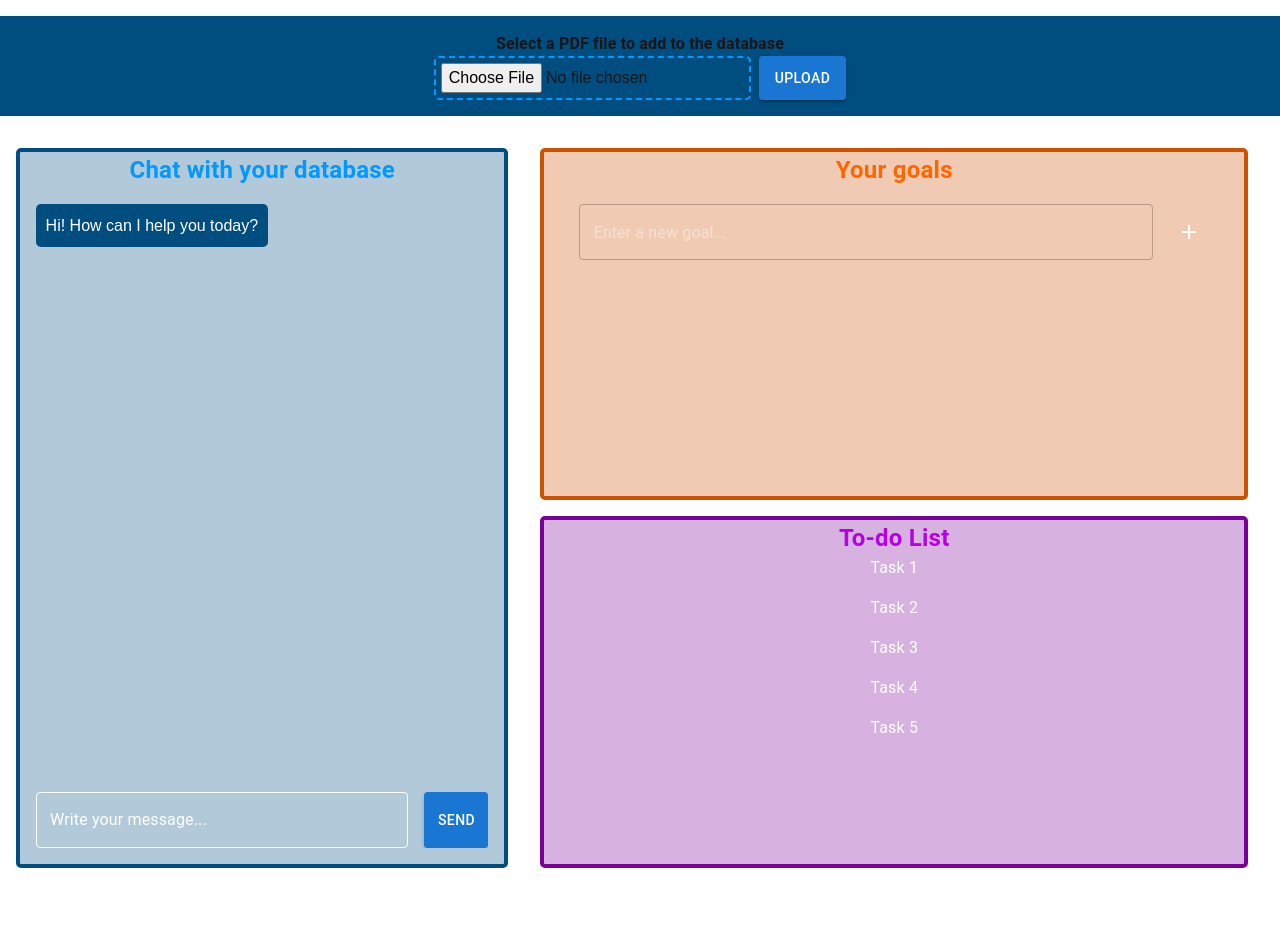
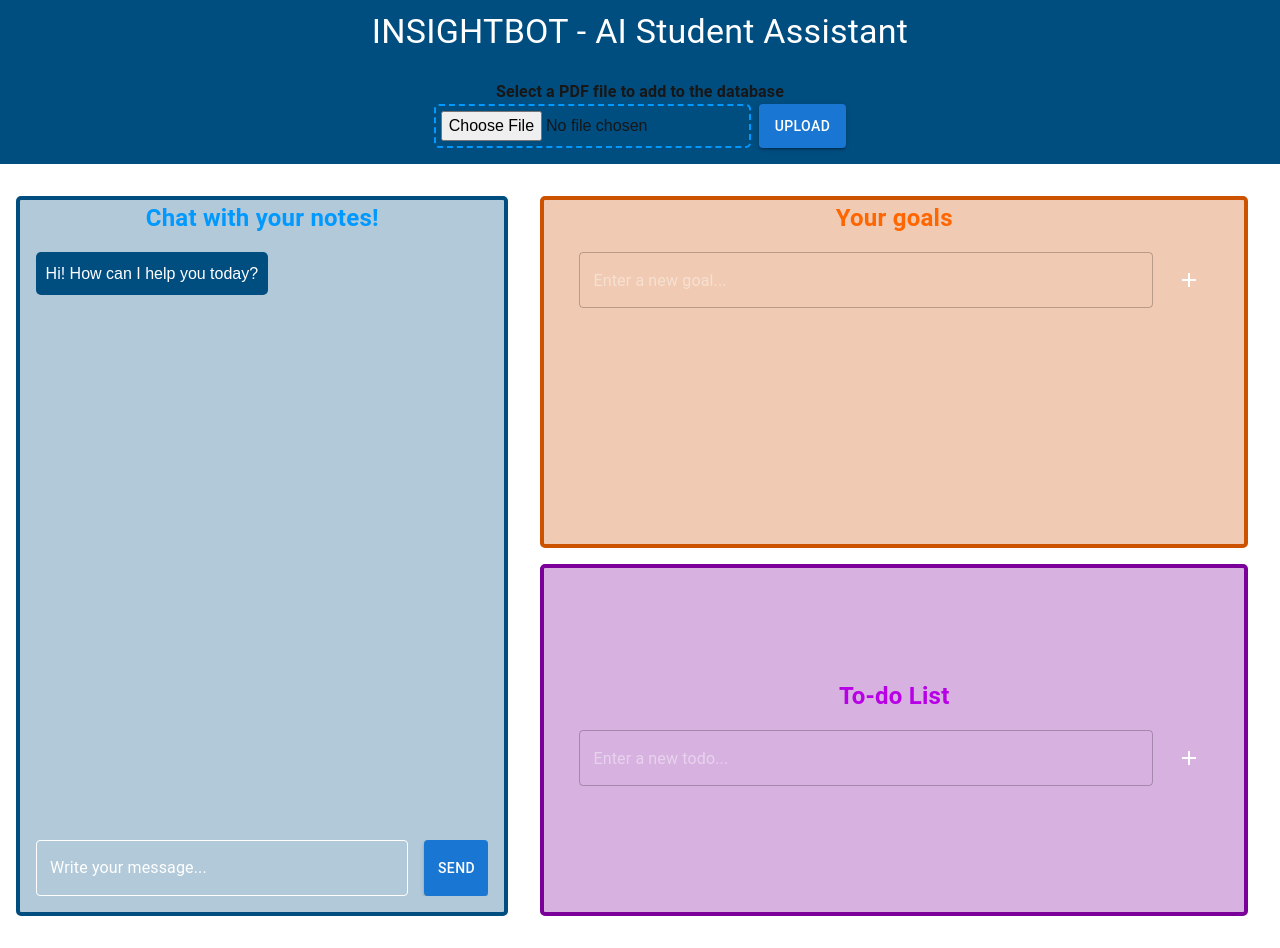
Before and after one commit to kyileiaye2021/insightbot, a Next.js app: page /dashboard in a window 1280 px wide. Before the commit the page ends 900 px from the top, so only its background shows below. Built offline with nearby package versions, Linux system fonts and the light colour scheme.

Commit message:
Todo Function + enhancements

```diff
--- a/src/app/dashboard/page.tsx
+++ b/src/app/dashboard/page.tsx
@@ -1,5 +1,5 @@
 'use client'
-import { Box, Button, Stack, TextField, Typography, Paper, IconButton, Dialog, DialogTitle, DialogContent, DialogActions } from '@mui/material'
+import { Box, Button, Stack, TextField, Typography, Paper, IconButton, Dialog, DialogTitle, DialogContent, DialogActions, Checkbox, AppBar, Toolbar } from '@mui/material'
 import { useState } from 'react'
 import axios from 'axios'
 import SendIcon from '@mui/icons-material/Send'
@@ -20,6 +20,8 @@ export default function Home() {
   const [openDialog, setOpenDialog] = useState(false)
   const [selectedGoal, setSelectedGoal] = useState('')
   const [goalAdvice, setGoalAdvice] = useState('')
+  const [todos, setTodos] = useState([])
+  const [newTodo, setNewTodo] = useState('')
 
   // Functioin to handle file selection
   //This function is triggered when a user selects a file
@@ -114,6 +116,19 @@ export default function Home() {
     }
   }
 
+  const addTodo = () => {
+    if (newTodo.trim()) {
+      setTodos([...todos, { text: newTodo.trim(), done: false }])
+      setNewTodo('')
+    }
+  }
+
+  const toggleTodo = (index) => {
+    const newTodos = [...todos]
+    newTodos[index].done = !newTodos[index].done
+    setTodos(newTodos)
+  }
+
   return (
     <Box
       width="100vw"
@@ -122,8 +137,15 @@ export default function Home() {
       flexDirection="column"
       justifyContent="flex-start"
       alignItems="center"
-      p={2}
     >
+      <AppBar position="static" sx={{ bgcolor: '#004d80' }}>
+        <Toolbar>
+          <Typography variant="h4" component="div" sx={{ flexGrow: 1, textAlign: 'center' }}>
+            INSIGHTBOT - AI Student Assistant
+          </Typography>
+        </Toolbar>
+      </AppBar>
+
       {/* Upload Button */}
       <Stack width="100vw" p={2} alignItems="center" style={{
         backgroundColor: '#004d80',
@@ -147,7 +169,7 @@ export default function Home() {
           alignItems="center"
           style={{ border: '4px solid #004d80', borderRadius: '5px', backgroundColor: 'rgba(0, 77, 128, 0.3)' }}
         >
-          <Typography style={{ color: '#0099ff', fontSize: '1.5rem' }}><b>Chat with your database</b></Typography>
+          <Typography style={{ color: '#0099ff', fontSize: '1.5rem' }}><b>Chat with your notes!</b></Typography>
           <Stack
             direction="column"
             width="100%"
@@ -265,12 +287,37 @@ export default function Home() {
             style={{ border: '4px solid #7a0099', borderRadius: '5px', backgroundColor: 'rgba(122, 0, 153, 0.3)' }}
           >
             <Typography style={{ color: '#b800e6', fontSize: '1.5rem' }}><b>To-do List</b></Typography>
-            <Stack direction="column" spacing={2} flexGrow={1} overflow="auto" alignItems="left" justifyContent="left">
-              <Typography style={{ color: 'white' }}>Task 1</Typography>
-              <Typography style={{ color: 'white' }}>Task 2</Typography>
-              <Typography style={{ color: 'white' }}>Task 3</Typography>
-              <Typography style={{ color: 'white' }}>Task 4</Typography>
-              <Typography style={{ color: 'white' }}>Task 5</Typography>
+            <Stack direction="row" spacing={2} width="90%" mt={2}>
+              <TextField
+                fullWidth
+                variant="outlined"
+                placeholder="Enter a new todo..."
+                value={newTodo}
+                onChange={(e) => setNewTodo(e.target.value)}
+                sx={{ input: { color: 'white' } }}
+              />
+              <IconButton onClick={addTodo} sx={{ color: 'white' }}>
+                <AddIcon />
+              </IconButton>
+            </Stack>
+            <Stack direction="column" spacing={1} width="90%" mt={2} overflow="auto">
+              {todos.map((todo, index) => (
+                <Button
+                  key={index}
+                  fullWidth
+                  variant="outlined"
+                  sx={{
+                    justifyContent: 'flex-start',
+                    color: 'white',
+                    borderColor: 'white',
+                    textDecoration: todo.done ? 'line-through' : 'none'
+                  }}
+                  onClick={() => toggleTodo(index)}
+                  startIcon={<Checkbox checked={todo.done} sx={{ color: 'white' }} />}
+                >
+                  {todo.text}
+                </Button>
+              ))}
             </Stack>
           </Box>
         </Stack>
```
Also changed, not shown: 1 other file (tests, documents, lock files or other folders).
